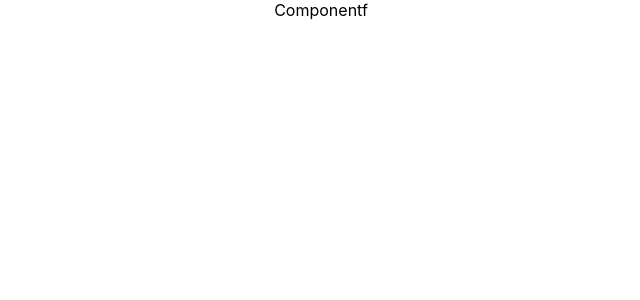
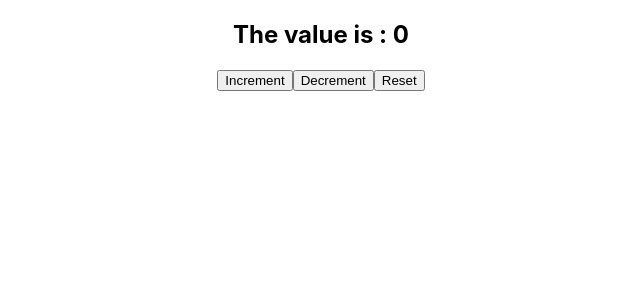
Before and after one commit to Mohamed-Ramadan1/react-codev-revesion, a React (Create React App) app: page / in a window 1280 px wide. Shown: the top 300 px of the page, without its empty margins (319-959 px from the left). Built offline with nearby package versions, Linux system fonts and the light colour scheme.

Commit message:
Start wiht useReducer

```diff
--- a/src/App.js
+++ b/src/App.js
@@ -1,11 +1,11 @@
 import './App.css';
-import ComponentC from './Components/ContextHttpRev/ComponentC';
+import CounterOne from './Components/Hooks61-70/CounterOne';
 
 function App() {
 
   return (
     <div className="App">
-      <ComponentC/>
+      <CounterOne/>
     </div>
   );
 }
--- /dev/null
+++ b/src/Components/Hooks61-70/CounterOne.js
@@ -0,0 +1,26 @@
+import React,{useReducer} from 'react'
+
+const intState = 0;
+const reducer = (state, action) => {
+    switch (action) {
+        case 'Increment': return state + 1;
+
+        case 'Decrement': return state - 1;
+
+        case 'Reset': return intState ;
+        default: return state;
+    }
+}
+const CounterOne = () => {
+    const [count,dispatc]=useReducer(reducer,intState)
+    return (
+        <div>
+            <h2>The value is : {count}</h2>
+            <button onClick={() => dispatc("Increment")}>Increment</button>
+            <button onClick={() => dispatc("Decrement")}>Decrement</button>
+            <button onClick={() => dispatc("Reset")}>Reset </button>
+        </div>
+    )
+}
+
+export default CounterOne;
```
